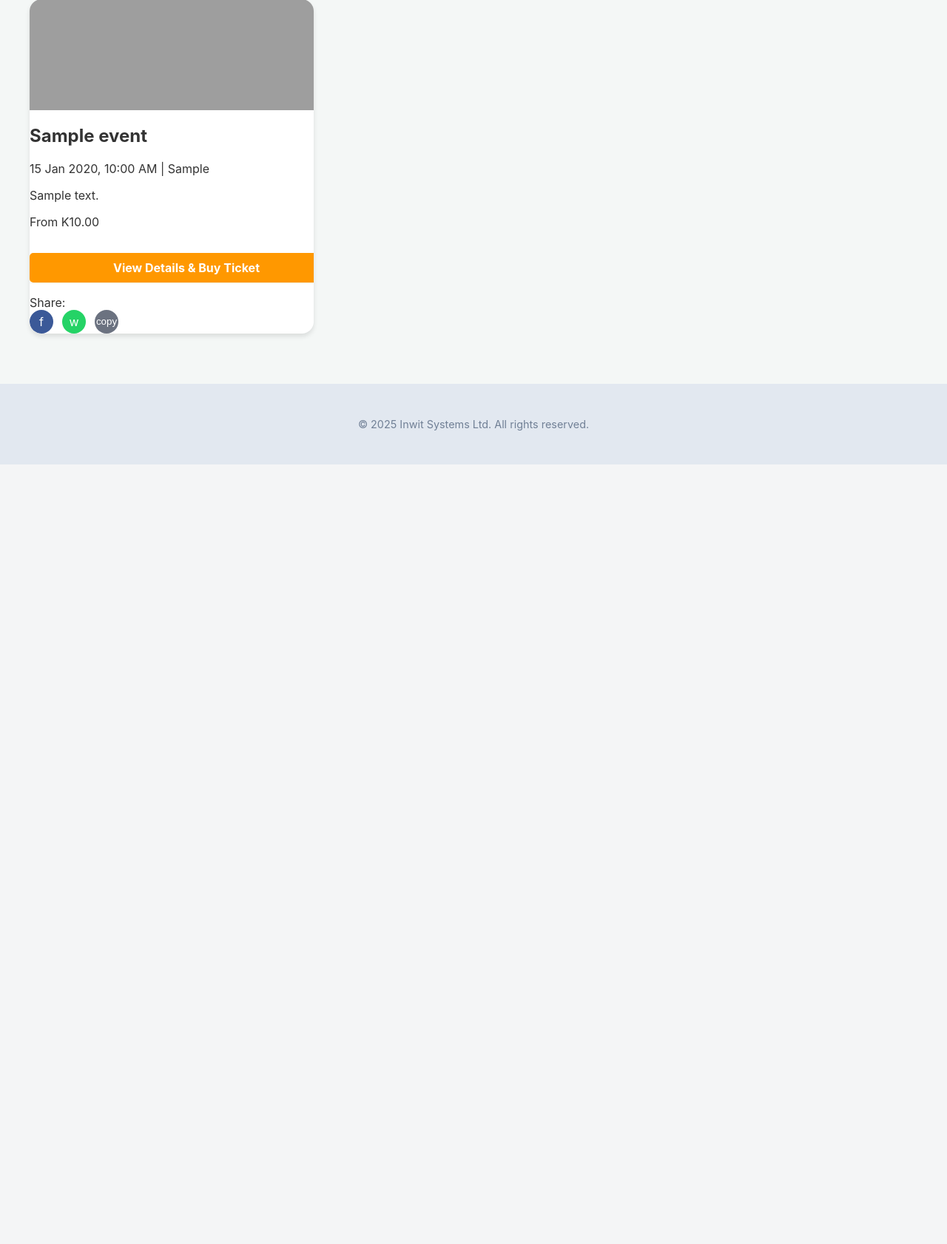
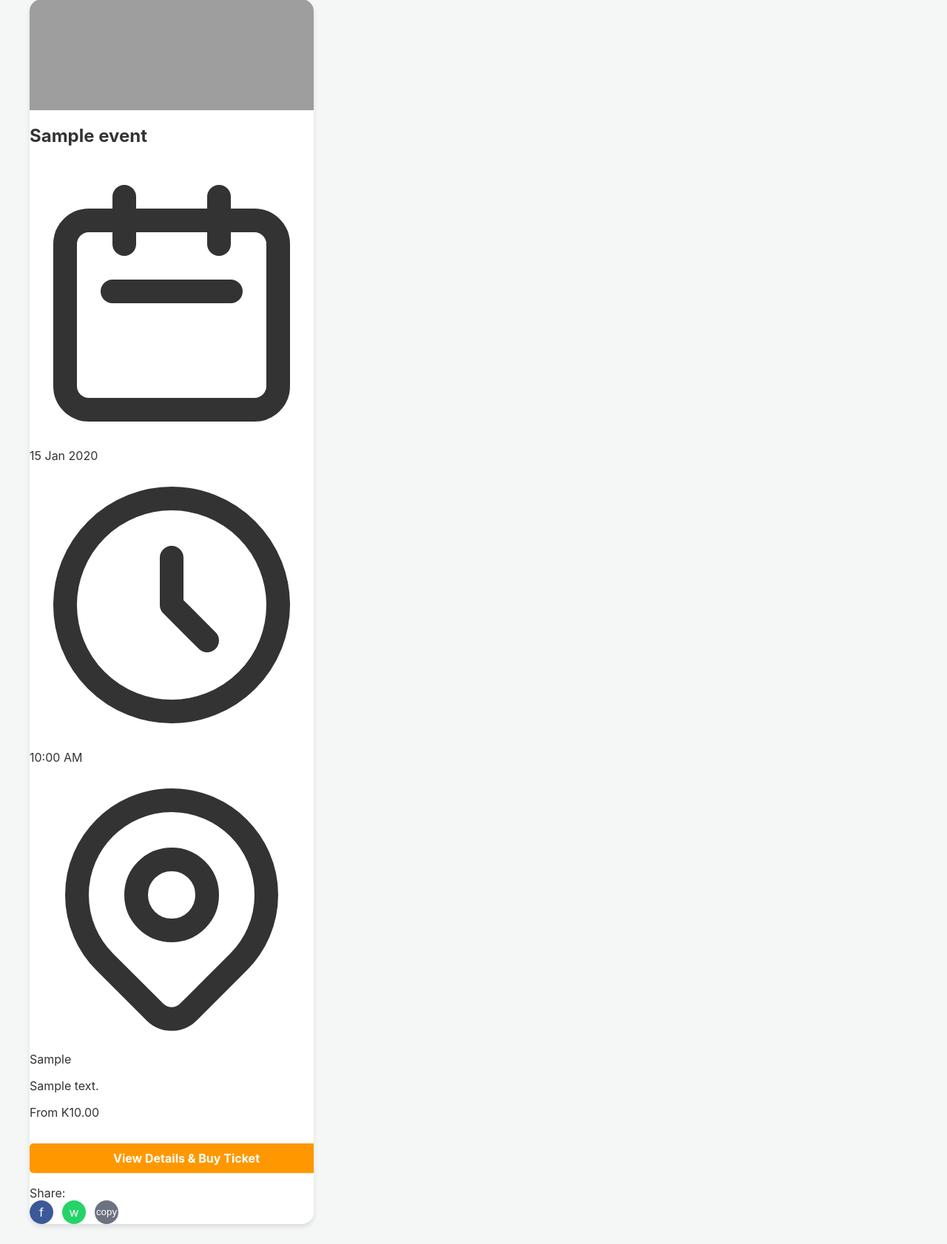
Before and after one commit to Plightin/inwit-tix-app, a Flask app: page / in a window 1280 px wide. Shown: the part 202-1884 px from the top of the page at 74% size. Before the commit the page ends 830 px from the top, so only its background shows below. Run offline with Flask 3, Linux system fonts and the light colour scheme; tables that the repository leaves empty hold one stand-in row (values such as "Sample post"); grey boxes are pictures that could not be loaded.

Commit message:
Update index.html

```diff
--- a/templates/index.html
+++ b/templates/index.html
@@ -10,9 +10,23 @@
                 </div>
                 <div class="card-content">
                     <h2 class="card-title">{{ event.name }}</h2>
+
+                    <!-- UPDATED: Improved styling for event details -->
                     <div class="event-meta">
-                        <span>{{ event.event_datetime.strftime('%d %b %Y, %I:%M %p') }}</span> | <span>{{ event.venue }}</span>
+                        <div class="meta-item">
+                            <svg xmlns="http://www.w3.org/2000/svg" class="meta-icon" fill="none" viewBox="0 0 24 24" stroke="currentColor"><path stroke-linecap="round" stroke-linejoin="round" stroke-width="2" d="M8 7V3m8 4V3m-9 8h10M5 21h14a2 2 0 002-2V7a2 2 0 00-2-2H5a2 2 0 00-2 2v12a2 2 0 002 2z" /></svg>
+                            <span>{{ event.event_datetime.strftime('%d %b %Y') }}</span>
+                        </div>
+                        <div class="meta-item">
+                            <svg xmlns="http://www.w3.org/2000/svg" class="meta-icon" fill="none" viewBox="0 0 24 24" stroke="currentColor"><path stroke-linecap="round" stroke-linejoin="round" stroke-width="2" d="M12 8v4l3 3m6-3a9 9 0 11-18 0 9 9 0 0118 0z" /></svg>
+                            <span>{{ event.event_datetime.strftime('%I:%M %p') }}</span>
+                        </div>
+                        <div class="meta-item" style="grid-column: span 2;">
+                             <svg xmlns="http://www.w3.org/2000/svg" class="meta-icon" fill="none" viewBox="0 0 24 24" stroke="currentColor"><path stroke-linecap="round" stroke-linejoin="round" stroke-width="2" d="M17.657 16.657L13.414 20.9a1.998 1.998 0 01-2.827 0l-4.244-4.243a8 8 0 1111.314 0z" /><path stroke-linecap="round" stroke-linejoin="round" stroke-width="2" d="M15 11a3 3 0 11-6 0 3 3 0 016 0z" /></svg>
+                            <span>{{ event.venue }}</span>
+                        </div>
                     </div>
+
                     <p class="card-description">{{ event.description }}</p>
 
                     {% if event.price_ordinary > 0 %}
```
